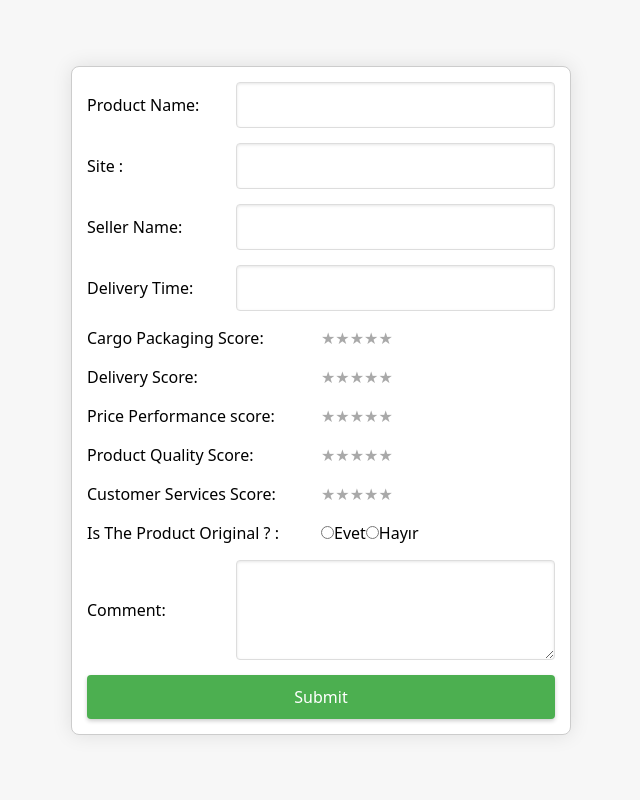
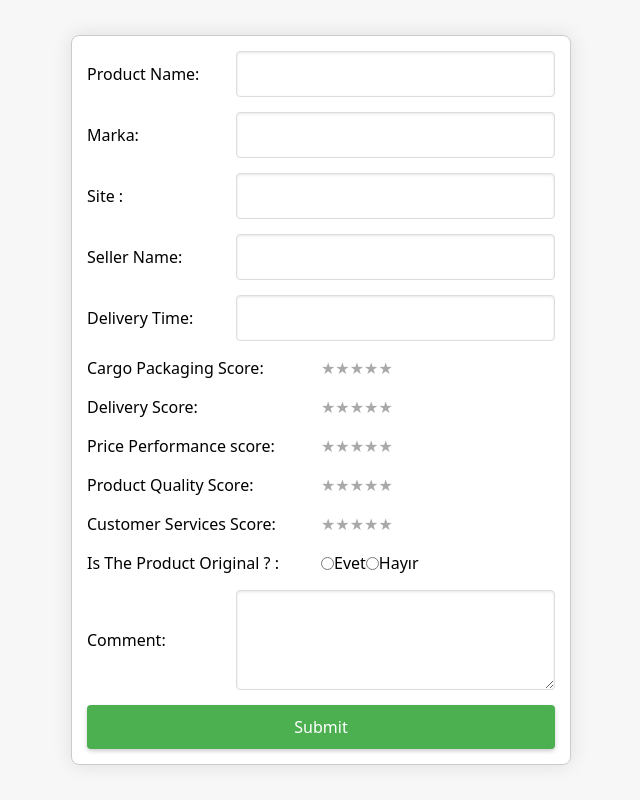
Before and after one commit to caglaaratli/YorumVarProject, a React (Vite) app in the folder frontend/: page /new-review in a window 1280 px wide. Shown: the top 812 px of the page, without its empty margins (319-959 px from the left). Built offline with nearby package versions, Linux system fonts and the light colour scheme.

Commit message:
brand name entry added for review

```diff
--- a/frontend/src/components/NewReviewForm.jsx
+++ b/frontend/src/components/NewReviewForm.jsx
@@ -39,6 +39,27 @@ function NewReviewForm({ review, handleChange, handleSubmit, renderStars }) {
               id="urun_adi"
               name="urun_adi"
               value={review.urun_adi}
+              onChange={handleChange}
+              style={{
+                flex: "2",
+                padding: "10px",
+                borderRadius: "4px",
+                border: "1px solid #ddd",
+                boxShadow: "inset 0 1px 3px rgba(0,0,0,0.1)",
+              }}
+            />
+          </div>
+          <div
+            className="form-group"
+            style={{ display: "flex", alignItems: "center" }}
+          >
+            <label htmlFor="marka_adi" style={{ flex: "1" }}>
+              Marka:
+            </label>
+            <input
+              id="marka_adi"
+              name="marka_adi"
+              value={review.marka_adi}
               onChange={handleChange}
               style={{
                 flex: "2",
--- a/frontend/src/pages/NewReview.jsx
+++ b/frontend/src/pages/NewReview.jsx
@@ -5,6 +5,7 @@ import { postReview } from '../services/api';
 function NewReviewPage() {
   const initialReviewState = {
     urun_adi: "",
+    marka_adi: "",
     site_adi: "",
     satici_isim: "",
     teslimat_suresi: "",
```
Also changed, not shown: 1 other file (tests, documents, lock files or other folders).
